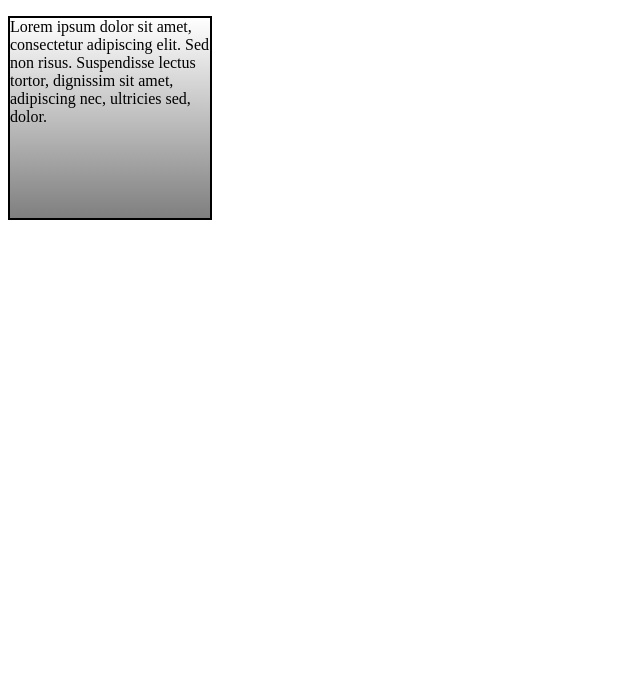
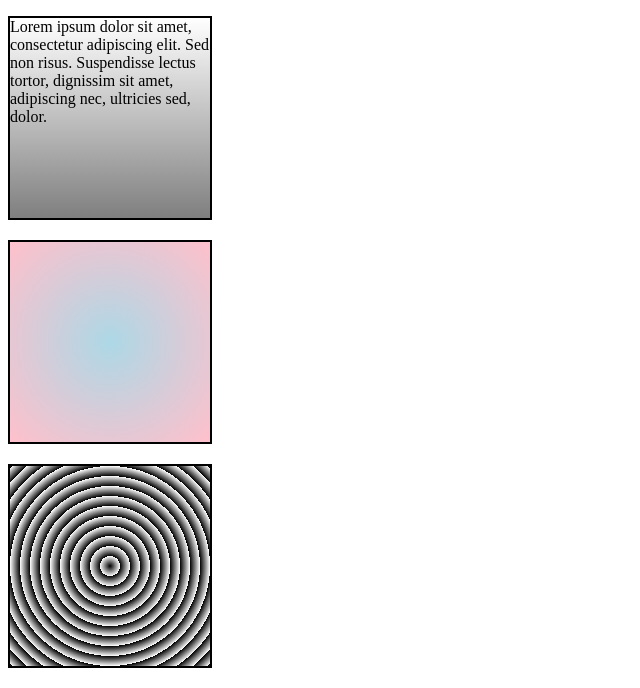
Before and after one commit to Mister-Adam/adrarRepo, a PHP site: page / in a window 1280 px wide. Shown: the part 440-1128 px from the top of the page, without its empty margins (0-640 px from the left). Before the commit the page ends 660 px from the top, so only its background shows below. Run offline with PHP 8.4, Linux system fonts and the light colour scheme.

Commit message:
end of exercice 3

```diff
--- a/5_Exercices_En_Cours_Formation/exoHTML/cours3/exo3/index.html
+++ b/5_Exercices_En_Cours_Formation/exoHTML/cours3/exo3/index.html
@@ -11,6 +11,7 @@
     <div></div>
     <div></div>
     <p>Lorem ipsum dolor sit amet, consectetur adipiscing elit. Sed non risus. Suspendisse lectus tortor, dignissim sit amet, adipiscing nec, ultricies sed, dolor.</p>
-
+    <div></div>
+    <div></div>
 </body>
 </html>
--- a/5_Exercices_En_Cours_Formation/exoHTML/cours3/exo3/style.css
+++ b/5_Exercices_En_Cours_Formation/exoHTML/cours3/exo3/style.css
@@ -5,14 +5,26 @@ border: 2px solid black;
 margin-bottom: 20px;
 }
 
-div:first-of-type{
+div:nth-child(1){
     background: linear-gradient(to bottom left, red, green,blue);
 }
 
-div:last-of-type{
+div:nth-child(2){
     background: linear-gradient(-70deg,yellow,purple 25% );
 }
 
 p{
     background: linear-gradient(to bottom, white, rgb(0,0,0,0.5) );
 }
+
+div:nth-child(4){
+    background:radial-gradient(lightblue, pink);
+}
+
+div:nth-child(5){
+    background:repeating-radial-gradient(black, white 10px);
+}
+
+div:nth-child(5):hover{
+    background:repeating-radial-gradient(white, black 10px);
+}
```
